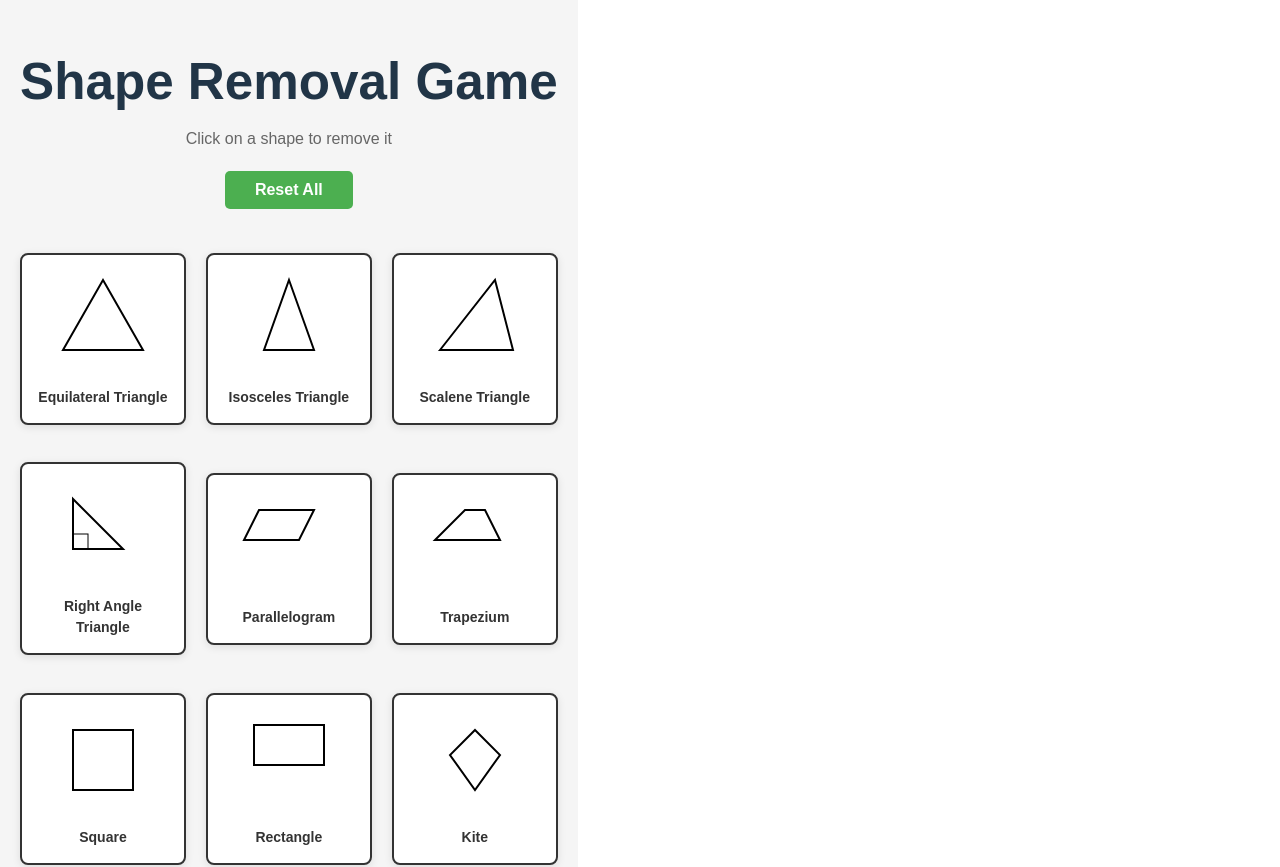
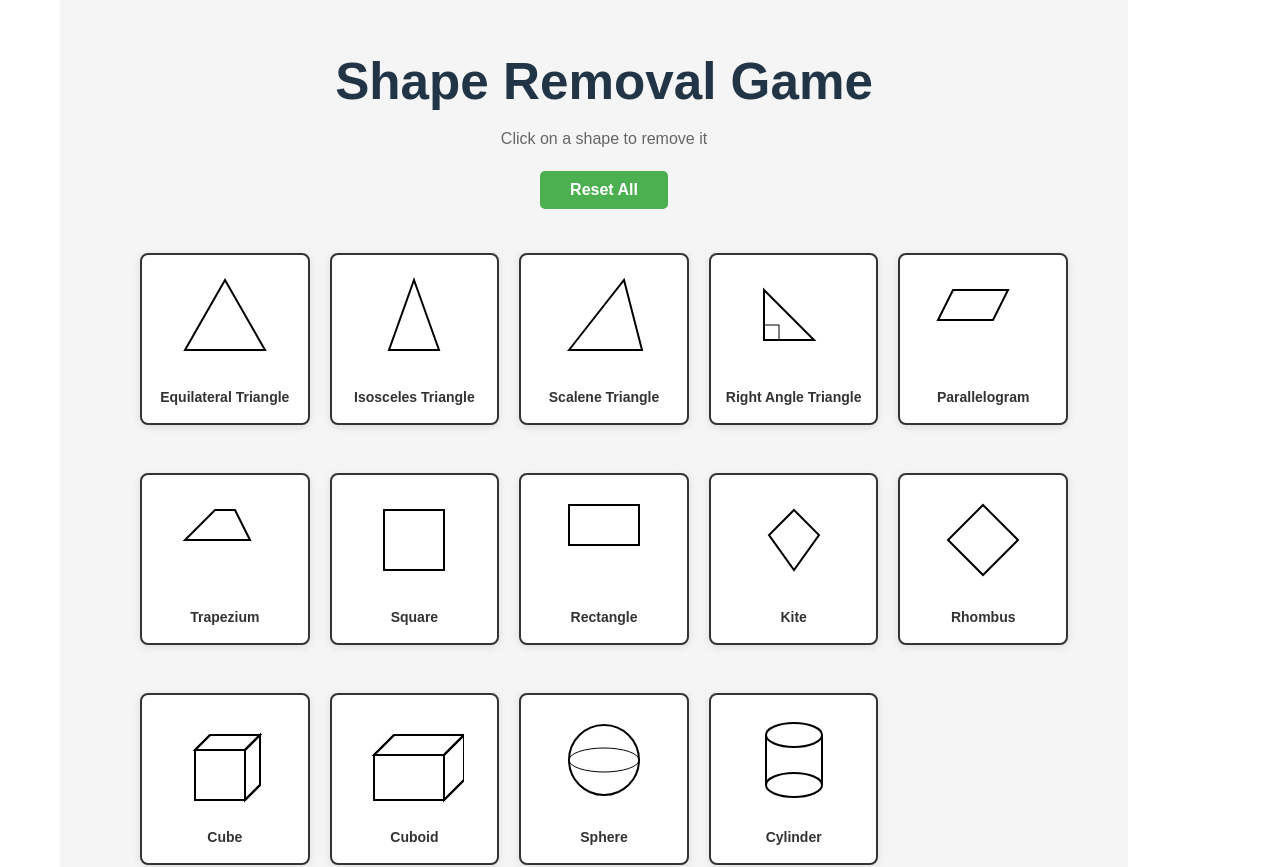
Before and after one commit to MartaTavera/shape-name, a React (Vite) app: page / in a window 1280 px wide. Shown: the top 867 px of the page. Built offline with nearby package versions, Linux system fonts and the light colour scheme.

Commit message:
Fix cenetring and overflow with calc width

```diff
--- a/src/App.jsx
+++ b/src/App.jsx
@@ -34,8 +34,8 @@ export default function ShapeRemovalGame() {
   };
 
   return (
-    <div style={{ padding: '20px', fontFamily: 'Arial, sans-serif', backgroundColor: '#f5f5f5', minHeight: '100vh' }}>
-      <div style={{ maxWidth: '1200px', margin: '0 auto', width: '100%' }}>
+    <div style={{ padding: '20px', fontFamily: 'Arial, sans-serif', backgroundColor: '#f5f5f5', minHeight: '100vh', marginLeft: '60px', paddingRight: '60px' }}>
+     <div style={{ maxWidth: 'calc(100% - 60px)', margin: '0 0 0 60px', width: '100%' }}>
         <h1 style={{ textAlign: 'center', marginBottom: '10px' }}>Shape Removal Game</h1>
         <p style={{ textAlign: 'center', marginBottom: '20px', color: '#666' }}>Click on a shape to remove it</p>
 
@@ -59,7 +59,7 @@ export default function ShapeRemovalGame() {
 
         <div style={{
           display: 'grid',
-          gridTemplateColumns: 'repeat(auto-fit, minmax(150px, 1fr))',
+          gridTemplateColumns: 'repeat(5, 1fr)',
           gap: '20px',
           marginBottom: '30px'
         }}>
```
